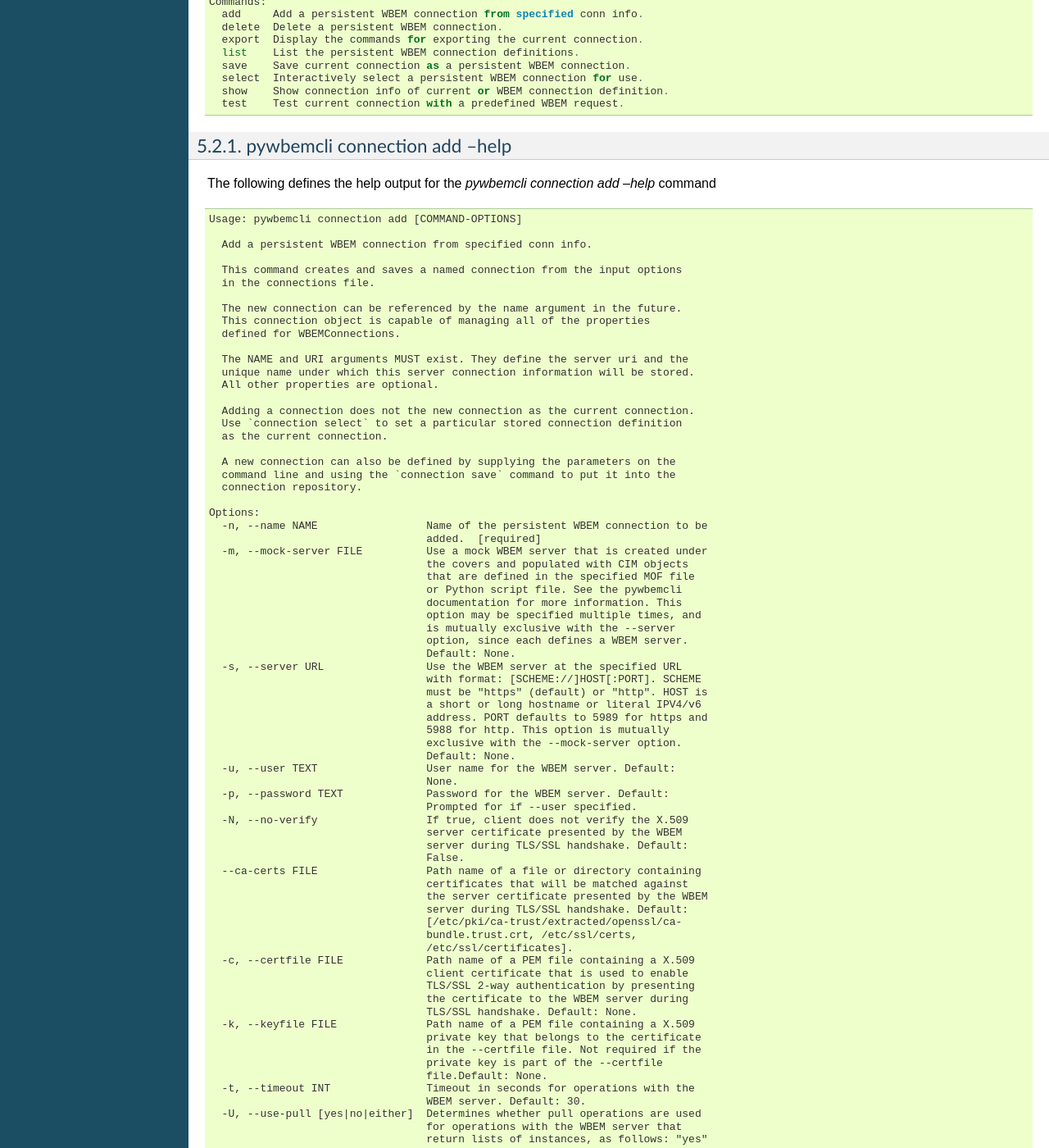
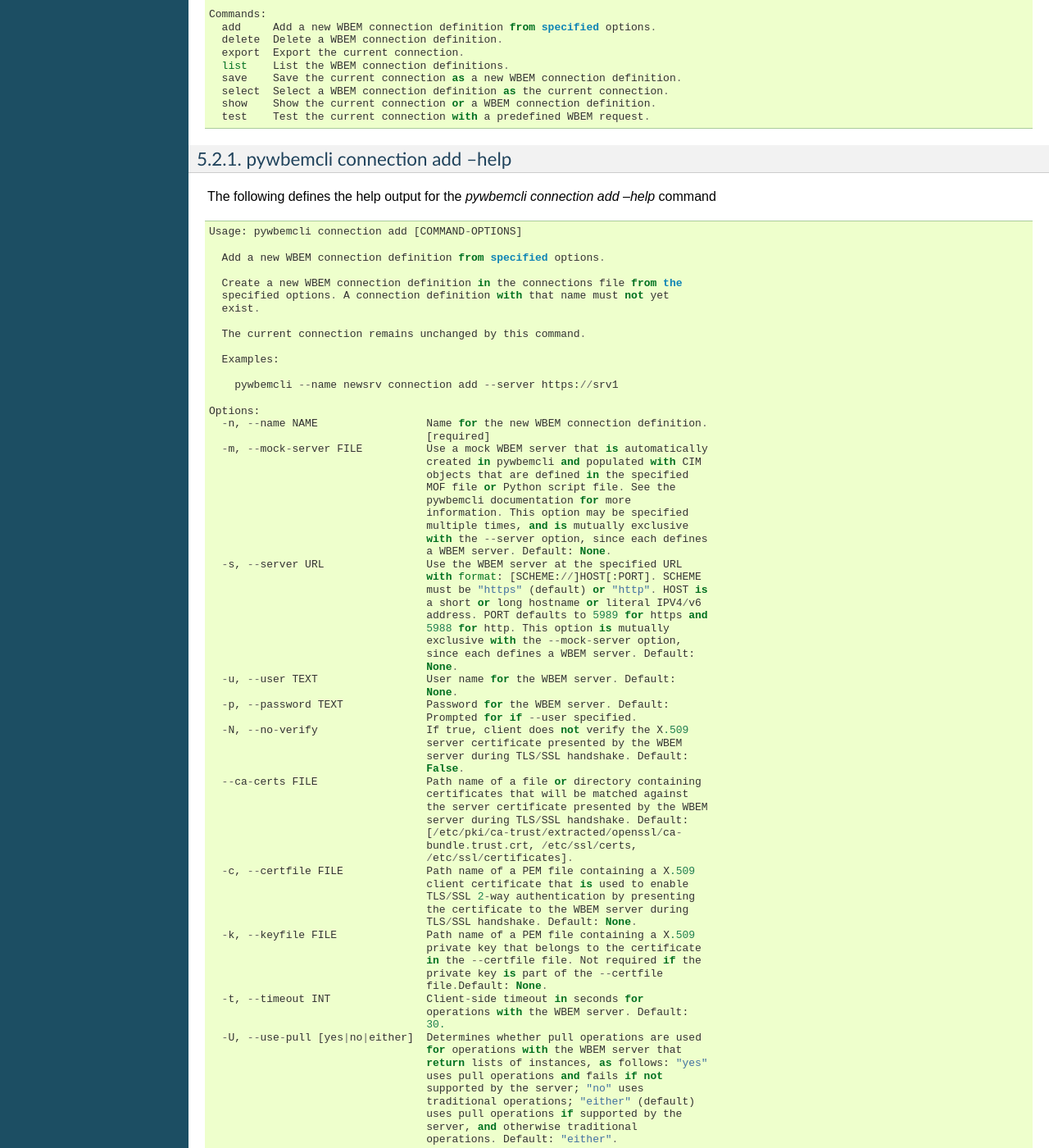
Before and after one commit to pywbem/pywbemtools, a Sphinx documentation site: the page built from docs/pywbemclicmdshelp.rst, in a window 1280 px wide and 1400 px high, scrolled down 9349 px. Shown: the whole window at 82% size. Built offline with Sphinx 7.4.7, drawn with Linux system fonts in a browser that asks for light colours; the version number could not be read and is left out; some of the changed text lies outside the part shown.

Commit message:
Updated help of connection command group
Details:

* Updated the descriptions of all commands from the connections
  command group, to use the terminology "WBEM connection definition"
  and "connections file".

* Synced the help text of options of 'connection add' with their
  corresponding general options, to pick up the latest agreed
  upon wording.

* Added examplkes to all commands of the connection command group.

* Clarified that the 'connection select' command sets the current
  connection.

* Adjusted test cases accordingly.

Signed-off-by: Andreas Maier <maiera@de.ibm.com>

```diff
--- a/docs/pywbemclicmdshelp.rst
+++ b/docs/pywbemclicmdshelp.rst
@@ -45,26 +45,26 @@
           https://pywbemtools.readthedocs.io/en/stable/
 
     Options:
-      -n, --name NAME                 Use the WBEM server defined by the
-                                      persistent WBEM connection NAME. This option
-                                      is mutually exclusive with the --server and
+      -n, --name NAME                 Use the WBEM server defined by the WBEM
+                                      connection definition NAME. This option is
+                                      mutually exclusive with the --server and
                                       --name options, since each defines a WBEM
                                       server. Default: EnvVar PYWBEMCLI_NAME, or
                                       none.
-      -m, --mock-server FILE          Use a mock WBEM server that is created under
-                                      the covers and populated with CIM objects
-                                      that are defined in the specified MOF file
-                                      or Python script file. See the pywbemcli
-                                      documentation for more information. This
-                                      option may be specified multiple times, and
-                                      is mutually exclusive with the --server and
-                                      --name options, since each defines a WBEM
-                                      server. Default: EnvVar
+      -m, --mock-server FILE          Use a mock WBEM server that is automatically
+                                      created in pywbemcli and populated with CIM
+                                      objects that are defined in the specified
+                                      MOF file or Python script file. See the
+                                      pywbemcli documentation for more
+                                      information. This option may be specified
+                                      multiple times, and is mutually exclusive
+                                      with the --server and --name options, since
+                                      each defines a WBEM server. Default: EnvVar
                                       PYWBEMCLI_MOCK_SERVER, or none.
-      -s, --server URL                Use the WBEM server at the specified URL of
-                                      format: [SCHEME://]HOST[:PORT]. SCHEME must
-                                      be "https" (default) or "http". HOST is a
-                                      short or long hostname or literal IPV4/v6
+      -s, --server URL                Use the WBEM server at the specified URL
+                                      with format: [SCHEME://]HOST[:PORT]. SCHEME
+                                      must be "https" (default) or "http". HOST is
+                                      a short or long hostname or literal IPV4/v6
                                       address. PORT defaults to 5989 for https and
                                       5988 for http. This option is mutually
                                       exclusive with the --mock-server and --name
@@ -103,7 +103,7 @@
       -U, --use-pull [yes|no|either]  Determines whether pull operations are used
                                       for operations with the WBEM server that
                                       return lists of instances, as follows: "yes"
-                                      uses pull operations, failing if not
+                                      uses pull operations and fails if not
                                       supported by the server; "no" uses
                                       traditional operations; "either" (default)
                                       uses pull operations if supported by the
@@ -146,7 +146,7 @@
 
     Commands:
       class       Command group for CIM classes.
-      connection  Command group for persistent WBEM connections.
+      connection  Command group for WBEM connection definitions.
       help        Show help message for interactive mode.
       instance    Command group for CIM instances.
       qualifier   Command group for CIM qualifier declarations.
@@ -647,14 +647,15 @@
 
     Usage: pywbemcli connection [COMMAND-OPTIONS] COMMAND [ARGS]...
 
-      Command group for persistent WBEM connections.
+      Command group for WBEM connection definitions.
 
       This command group defines commands to manage persistent WBEM connection
       definitions that have a name. The connection definitions are stored in a
       connections file named 'pywbemcli_connection_definitions.yaml' in the
       current directory. The connection definition name can be used as a
-      shorthand for the WBEM server via the '--name' general option.  In
-      addition to the command-specific options shown in this help text, the
+      shorthand for the WBEM server via the '--name' general option.
+
+      In addition to the command-specific options shown in this help text, the
       general options (see 'pywbemcli --help') can also be specified before the
       'connection' keyword.
 
@@ -662,14 +663,14 @@
       -h, --help  Show this message and exit.
 
     Commands:
-      add     Add a persistent WBEM connection from specified conn info.
-      delete  Delete a persistent WBEM connection.
-      export  Display the commands for exporting the current connection.
-      list    List the persistent WBEM connection definitions.
-      save    Save current connection as a persistent WBEM connection.
-      select  Interactively select a persistent WBEM connection for use.
-      show    Show connection info of current or WBEM connection definition.
-      test    Test current connection with a predefined WBEM request.
+      add     Add a new WBEM connection definition from specified options.
+      delete  Delete a WBEM connection definition.
+      export  Export the current connection.
+      list    List the WBEM connection definitions.
+      save    Save the current connection as a new WBEM connection definition.
+      select  Select a WBEM connection definition as the current connection.
+      show    Show the current connection or a WBEM connection definition.
+      test    Test the current connection with a predefined WBEM request.
 
 
 .. _`pywbemcli connection add --help`:
@@ -686,47 +687,39 @@
 
     Usage: pywbemcli connection add [COMMAND-OPTIONS]
 
-      Add a persistent WBEM connection from specified conn info.
-
-      This command creates and saves a named connection from the input options
-      in the connections file.
-
-      The new connection can be referenced by the name argument in the future.
-      This connection object is capable of managing all of the properties
-      defined for WBEMConnections.
-
-      The NAME and URI arguments MUST exist. They define the server uri and the
-      unique name under which this server connection information will be stored.
-      All other properties are optional.
-
-      Adding a connection does not the new connection as the current connection.
-      Use `connection select` to set a particular stored connection definition
-      as the current connection.
-
-      A new connection can also be defined by supplying the parameters on the
-      command line and using the `connection save` command to put it into the
-      connection repository.
-
-    Options:
-      -n, --name NAME                 Name of the persistent WBEM connection to be
-                                      added.  [required]
-      -m, --mock-server FILE          Use a mock WBEM server that is created under
-                                      the covers and populated with CIM objects
-                                      that are defined in the specified MOF file
-                                      or Python script file. See the pywbemcli
-                                      documentation for more information. This
-                                      option may be specified multiple times, and
-                                      is mutually exclusive with the --server
-                                      option, since each defines a WBEM server.
-                                      Default: None.
+      Add a new WBEM connection definition from specified options.
+
+      Create a new WBEM connection definition in the connections file from the
+      specified options. A connection definition with that name must not yet
+      exist.
+
+      The current connection remains unchanged by this command.
+
+      Examples:
+
+        pywbemcli --name newsrv connection add --server https://srv1
+
+    Options:
+      -n, --name NAME                 Name for the new WBEM connection definition.
+                                      [required]
+      -m, --mock-server FILE          Use a mock WBEM server that is automatically
+                                      created in pywbemcli and populated with CIM
+                                      objects that are defined in the specified
+                                      MOF file or Python script file. See the
+                                      pywbemcli documentation for more
+                                      information. This option may be specified
+                                      multiple times, and is mutually exclusive
+                                      with the --server option, since each defines
+                                      a WBEM server. Default: None.
       -s, --server URL                Use the WBEM server at the specified URL
                                       with format: [SCHEME://]HOST[:PORT]. SCHEME
                                       must be "https" (default) or "http". HOST is
                                       a short or long hostname or literal IPV4/v6
                                       address. PORT defaults to 5989 for https and
                                       5988 for http. This option is mutually
-                                      exclusive with the --mock-server option.
-                                      Default: None.
+                                      exclusive with the --mock-server option,
+                                      since each defines a WBEM server. Default:
+                                      None.
       -u, --user TEXT                 User name for the WBEM server. Default:
                                       None.
       -p, --password TEXT             Password for the WBEM server. Default:
@@ -752,8 +745,9 @@
                                       in the --certfile file. Not required if the
                                       private key is part of the --certfile
                                       file.Default: None.
-      -t, --timeout INT               Timeout in seconds for operations with the
-                                      WBEM server. Default: 30.
+      -t, --timeout INT               Client-side timeout in seconds for
+                                      operations with the WBEM server. Default:
+                                      30.
       -U, --use-pull [yes|no|either]  Determines whether pull operations are used
                                       for operations with the WBEM server that
                                       return lists of instances, as follows: "yes"
@@ -761,8 +755,8 @@
                                       supported by the server; "no" uses
                                       traditional operations; "either" (default)
                                       uses pull operations if supported by the
-                                      server and otherwise falls back to
-                                      traditional operations. Default: "either".
+                                      server, and otherwise traditional
+                                      operations. Default: "either".
       --pull-max-cnt INT              Maximum number of instances to be returned
                                       by the WBEM server in each response, if pull
                                       operations are used. This is a tuning
@@ -799,15 +794,15 @@
 
     Usage: pywbemcli connection delete [COMMAND-OPTIONS] NAME
 
-      Delete a persistent WBEM connection.
-
-      Delete connection information from the persistent store for the connection
-      defined by NAME.
-
-      If NAME is not supplied, a select list presents the list of connection
-      definitions for selection.
-
-      Example:   connection delete blah
+      Delete a WBEM connection definition.
+
+      Delete a named connection definition from the connections file. If the
+      NAME argument is omitted, prompt for selecting one of the connection
+      definitions in the connections file.
+
+      Example:
+
+        pywbemcli connection delete blah
 
     Options:
       -V, --verify  Prompt for confirmation before performing a change, to allow
@@ -830,10 +825,17 @@
 
     Usage: pywbemcli connection export [COMMAND-OPTIONS]
 
-      Display the commands for exporting the current connection.
-
-      Creates an export statement for each connection variable and outputs the
-      statements to the console.
+      Export the current connection.
+
+      Display commands that set pywbemcli environment variables to the
+      parameters of the current connection.
+
+      Examples:
+
+        pywbemcli --name srv1 connection export
+
+        pywbemcli --server https://srv1 --user me --password pw connection
+        export
 
     Options:
       -h, --help  Show this message and exit.
@@ -853,12 +855,15 @@
 
     Usage: pywbemcli connection list [COMMAND-OPTIONS]
 
-      List the persistent WBEM connection definitions.
-
-      This command displays all entries in the connections file as a table using
-      the command line output format to define the table format.
-
-      An "*" after the name indicates the currently selected connection.
+      List the WBEM connection definitions.
+
+      List the WBEM connection definitions in the connections file as a table.
+
+      In the table, the current connection is marked with an "*" after its name.
+
+      Examples:
+
+        pywbemcli connection list
 
     Options:
       -h, --help  Show this message and exit.
@@ -878,16 +883,21 @@
 
     Usage: pywbemcli connection save [COMMAND-OPTIONS]
 
-      Save current connection as a persistent WBEM connection.
-
-      Saves the current connection to the connections file if it does not
-      already exist in that file.
-
-      This is useful when you have defined a connection on the command line and
-      want to set it into the connections file.
-
-    Options:
-      -n, --name NAME  Name of the persistent WBEM connection that is saved.
+      Save the current connection as a new WBEM connection definition.
+
+      Create a new WBEM connection definition in the connections file from the
+      current connection. A connection definition with that name must not yet
+      exist.
+
+      This command is useful when you have defined a connection on the command
+      line and want to save it in the connections file for later use.
+
+      Examples:
+
+        pywbemcli --server https://srv1 connection save --name mysrv
+
+    Options:
+      -n, --name NAME  Name for the new WBEM connection definition.
       -V, --verify     Prompt for confirmation before performing a change, to
                        allow for verification of parameters. Default: Do not
                        prompt for confirmation.
@@ -908,20 +918,24 @@
 
     Usage: pywbemcli connection select [COMMAND-OPTIONS] NAME
 
-      Interactively select a persistent WBEM connection for use.
-
-      Selects a connection from the persistently stored set of named connections
-      if NAME exists in the store. The NAME argument is optional. If NAME not
-      supplied, a list of connections from the connections definition file is
-      presented with a prompt for the user to select a connection.
-
-      Select state is not persistent.
+      Select a WBEM connection definition as the current connection.
+
+      Make a named connection definition from the connections file the current
+      connection. If the NAME argument is omitted, prompt for selecting one of
+      the connection definitions in the connections file.
+
+      This command is useful in the interactive mode of pywbemcli.
+
+      The selection of the current connection is not saved across interactive
+      sessions of pywbemcli.
 
       Examples:
 
-         connection select myconn    # select the connection named 'myconn'
-
-         connection select           # presents select list to pick connection
+        pywbemcli
+
+        > connection select myconn
+
+        > connection select          # prompts
 
     Options:
       -h, --help  Show this message and exit.
@@ -941,15 +955,17 @@
 
     Usage: pywbemcli connection show [COMMAND-OPTIONS] NAME
 
-      Show connection info of current or WBEM connection definition.
-
-      This command displays all the variables that make up the current WBEM
-      connection if the optional NAME argument is NOT provided. If NAME not
-      supplied, a list of connections from the connections definition file is
-      presented with a prompt for the user to select a connection.
-
-      The information on the connection named is displayed if that name is in
-      the persistent repository.
+      Show the current connection or a WBEM connection definition.
+
+      Display the parameters of the current connection, or if the optional NAME
+      argument is specified, of the named WBEM connection definition from the
+      connections file.
+
+      Examples:
+
+        pywbemcli --name server1 connection show
+
+        pywbemcli connection show server1
 
     Options:
       -h, --help  Show this message and exit.
@@ -969,12 +985,15 @@
 
     Usage: pywbemcli connection test [COMMAND-OPTIONS]
 
-      Test current connection with a predefined WBEM request.
-
-      This executes a predefined request against the current WBEM server to
-      confirm that the connection exists and is working.
-
-      It executes EnumerateClassNames on the default namespace as the test.
+      Test the current connection with a predefined WBEM request.
+
+      Execute the EnumerateClassNames operation on the default namespace against
+      the current connection to confirm that the connection exists and is
+      working.
+
+      Examples:
+
+        pywbemcli --name mysrv connection test
 
     Options:
       -h, --help  Show this message and exit.
```
Also changed, not shown: other parts of docs/pywbemclicmdshelp.rst (+4 -3 lines), 4 other files.
